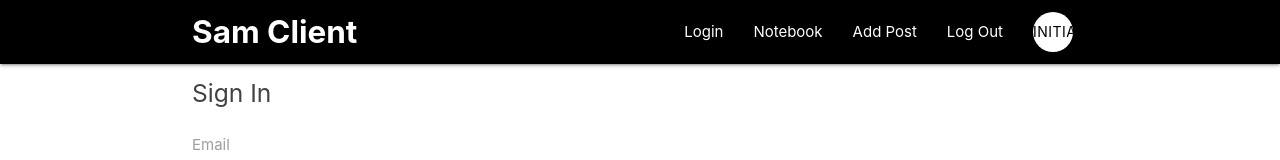
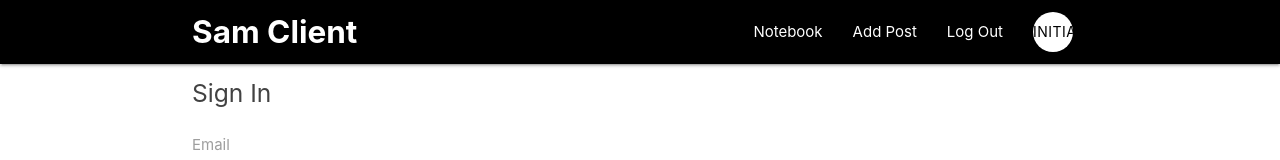
Before and after one commit to ssamkough/sam-client, a React (Create React App) app: page / in a window 1280 px wide. Shown: the top 160 px of the page. Built offline with nearby package versions, Linux system fonts and the light colour scheme.

Commit message:
Edited nav links

```diff
--- a/src/components/SignedInLinks.js
+++ b/src/components/SignedInLinks.js
@@ -1,6 +1,5 @@
 import React from "react";
 import { NavLink } from "react-router-dom";
-import AddPost from "./../pages/AddPost";
 
 const SignedInLinks = () => {
   return (
--- a/src/components/SignedOutLinks.js
+++ b/src/components/SignedOutLinks.js
@@ -5,9 +5,9 @@ const SignedOutLinks = () => {
   return (
     <ul className="right">
       <li>
-        <NavLink to="/" className="white-text">
+        {/* <NavLink to="/" className="white-text">
           Login
-        </NavLink>
+        </NavLink> */}
       </li>
     </ul>
   );
```
